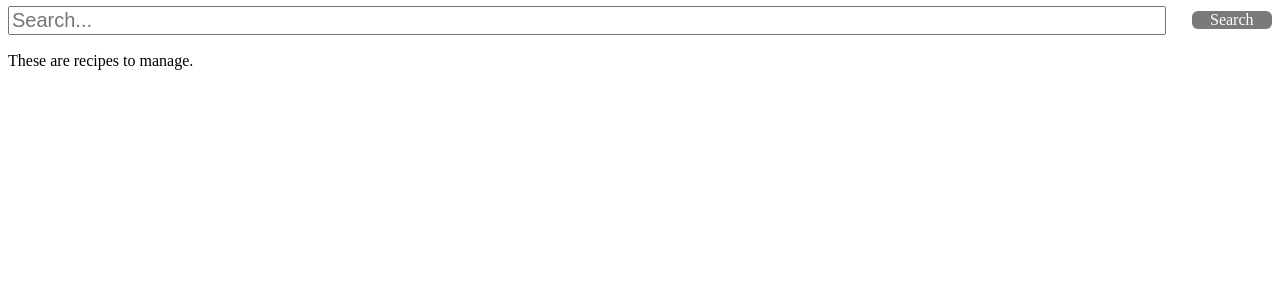
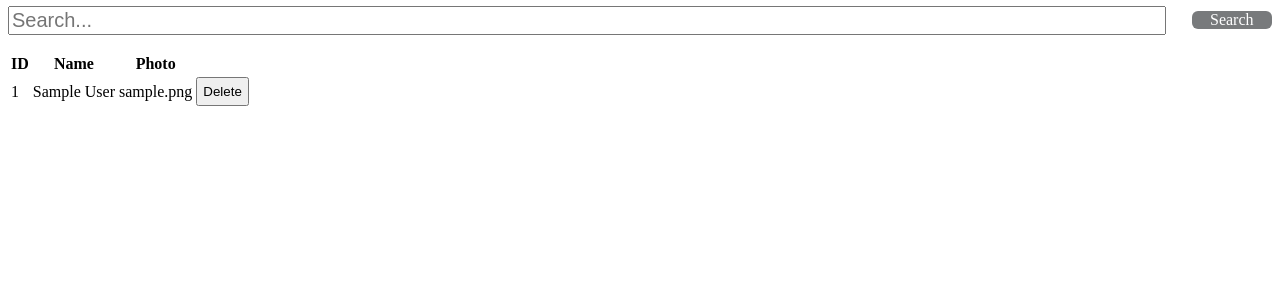
Before and after one commit to Lzyyy12/COMP3019J-Group11, a Flask app: page /api/manage_recipe in a window 1280 px wide. Shown: the top 300 px of the page. Run offline with Flask 3, Linux system fonts and the light colour scheme; tables that the repository leaves empty hold one stand-in row (values such as "Sample post"); parts of the project's set-up code (start-up, migrations or seed data) failed here and were passed over; some libraries are stand-ins or nearby versions.

Commit message:
admin delete user

```diff
--- a/Recipe Web/apps/api/manage.py
+++ b/Recipe Web/apps/api/manage.py
@@ -28,15 +28,32 @@ def manage_user():
 
     return render_template("manage_user.html", **context)
 
+@bp.route("/delete_user", methods=["POST"])
+def delete_user():
+    userId = request.form['userId']
+    del_count = db.session.query(User).filter(User.id == userId).delete()
+    db.session.commit()
+    if del_count == 1 :
+        return "delete succeeded"
+    return "delete failed"
+
 @bp.route("/manage_recipe", methods=["GET"])
 def manage_recipe():
     cplist = []
+    # Get the list of recipes from database
+    user_objs = User.query.all()
+    for user in user_objs:
+        userdata = {}
+        userdata['id'] = user.id
+        userdata['name'] = user.name
+        userdata['photo'] = user.photo
+        cplist.append(userdata)
 
     context = {
         "cplist": cplist
         }
 
-    return render_template("manage_recipe.html", **context)
+    return render_template("manage_user.html", **context)
 
 
 @bp.route("/search", methods=["GET"])
--- a/Recipe Web/apps/static/js/admin.js
+++ b/Recipe Web/apps/static/js/admin.js
@@ -1,21 +1,31 @@
-// Function to get an element by its selector, throwing an error if not found
-const getElement = (selector) => {
-  const element = document.querySelector(selector);
+window.onload = function() {
+  var userdeletelist = document.querySelectorAll(".btn_delete");
+  for (let i = 0; i < userdeletelist.length; i++) {
+    // userdeletelist[i].setAttribute("data-index", i);
+    userdeletelist[i].onclick = function () {
+    // var index = this.getAttribute("data-index");
+    //   userdeletelist.forEach(function (item, index) {
+    // })
+    // };
+      var inputNode = this;
+      var userid = this.getAttribute("user-id");
+      var data = {userId: userid};
+      //url = "delete_user";
+      $.ajax({
+        url: "delete_user",
+        data: data,
+        type: "post",
+        success: function (response) {
+          var parentNode = inputNode.parentNode.parentNode
+          var grandParentNode = parentNode.parentNode
+          grandParentNode.removeChild(parentNode)
 
-  if (element) return element;
-  throw Error(
-    `Please double check your class names, there is no ${selector} class`
-  );
+          alert(response);
+        }
+      });
+    }
+  }
 }
-
-// Get the navigation links and the navigation button elements
-const links = getElement('.nav-links');
-const navBtnDOM = getElement('.nav-btn');
-
-// Add a click event listener to the navigation button to toggle the class for showing links
-navBtnDOM.addEventListener('click', () => {
-  links.classList.toggle('show-links')
-})
 
 // function search() {
 //   var input = document.getElementById("search").value;
--- a/Recipe Web/apps/templates/manage_user.html
+++ b/Recipe Web/apps/templates/manage_user.html
@@ -15,6 +15,12 @@
       <div class="search_button" onclick="search()">Search</div>
     </div>
   </header>
+
+  <style>
+    .btn_delete {
+      padding: 5px 5px;
+    }
+  </style>
 
   <!-- recipes list -->
   <div id="recipes" class="recipes-list">
@@ -34,7 +40,7 @@
           <td>{{ cp.name }}</td>
           <td>{{ cp.photo }}</td>
           <td>
-            <input type="button" value="Delete"/>
+            <input type="button" class="btn_delete" user-id={{ cp.id }} value="Delete"/>
           </td>
         </tr>
       {% endfor %}
@@ -43,6 +49,7 @@
   </div>
   <!-- end of recipes list -->
 
+  <script src="../static/js/admin.js"></script>
 </body>
 
 </html>
```
